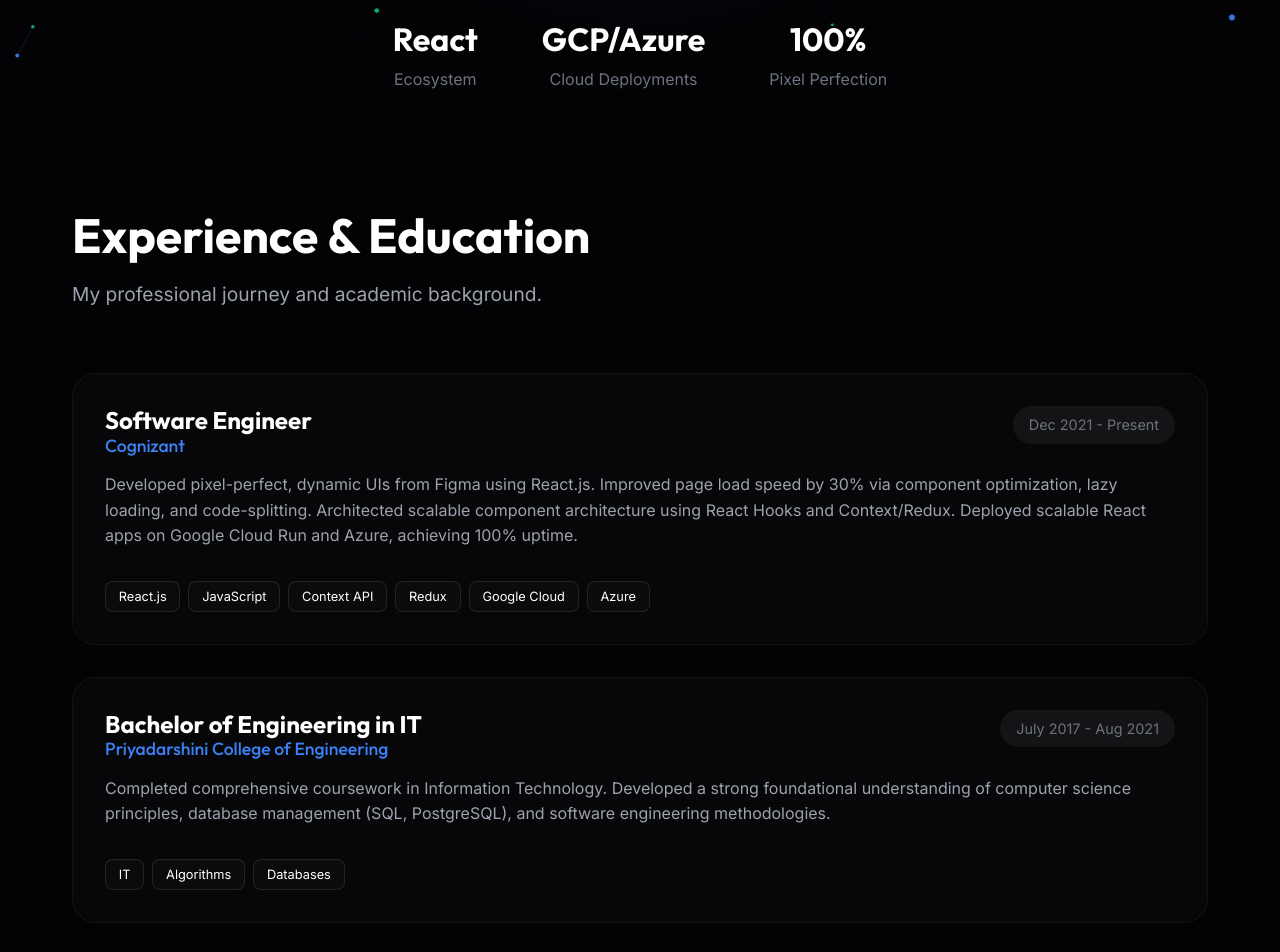
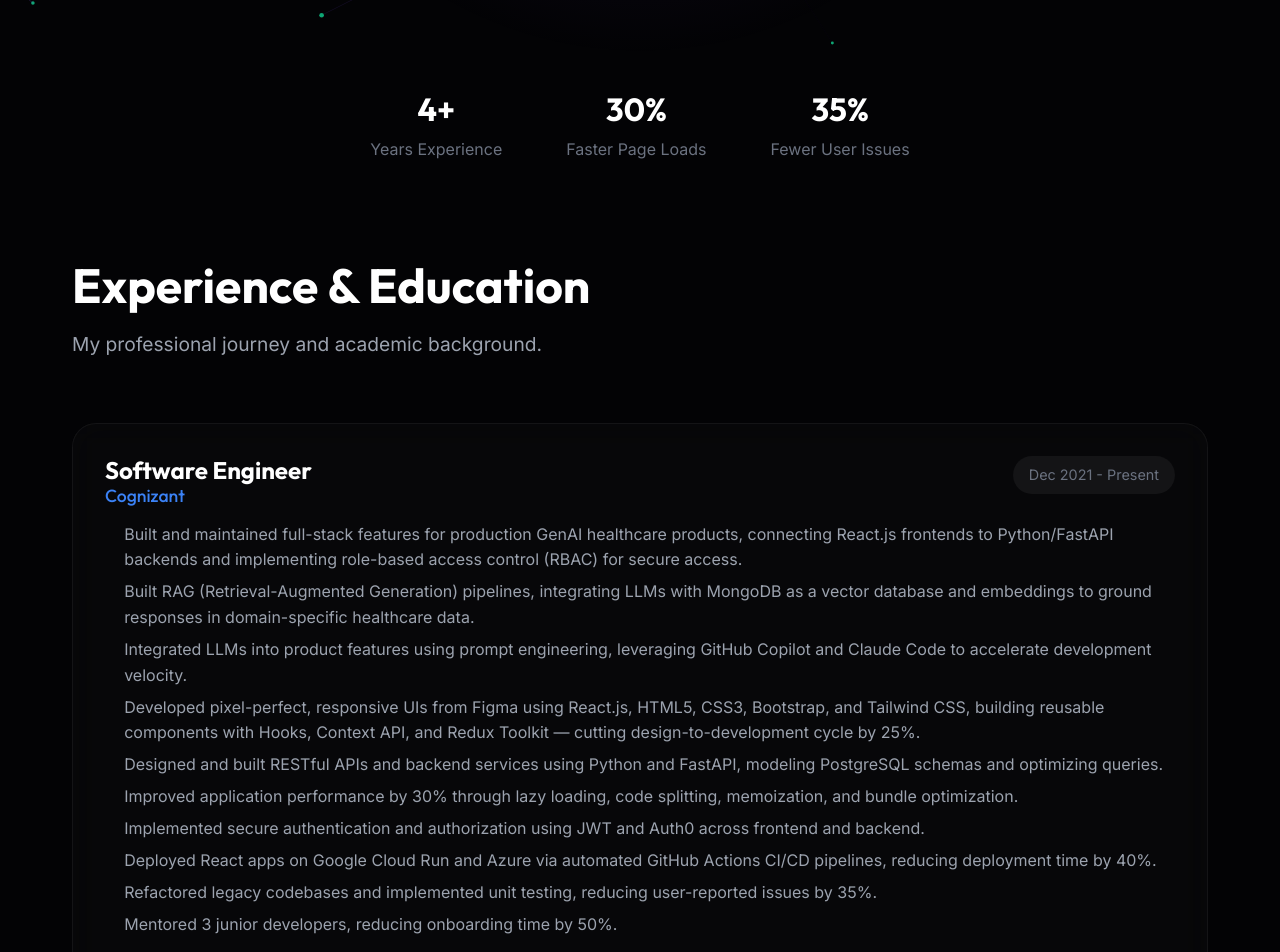
Before and after one commit to Kartik-K-github/Portfolio, a React (Vite) app: page / in a window 1280 px wide. Shown: the part 740-1692 px from the top of the page. Built offline with nearby package versions, Linux system fonts and the light colour scheme.

Commit message:
Refactor code structure for improved readability and maintainability

```diff
--- a/src/components/Experience.jsx
+++ b/src/components/Experience.jsx
@@ -6,15 +6,28 @@ const experiences = [
     role: "Software Engineer",
     company: "Cognizant",
     period: "Dec 2021 - Present",
-    description: "Developed pixel-perfect, dynamic UIs from Figma using React.js. Improved page load speed by 30% via component optimization, lazy loading, and code-splitting. Architected scalable component architecture using React Hooks and Context/Redux. Deployed scalable React apps on Google Cloud Run and Azure, achieving 100% uptime.",
-    tech: ["React.js", "JavaScript", "Context API", "Redux", "Google Cloud", "Azure"]
+    bullets: [
+      "Built and maintained full-stack features for production GenAI healthcare products, connecting React.js frontends to Python/FastAPI backends and implementing role-based access control (RBAC) for secure access.",
+      "Built RAG (Retrieval-Augmented Generation) pipelines, integrating LLMs with MongoDB as a vector database and embeddings to ground responses in domain-specific healthcare data.",
+      "Integrated LLMs into product features using prompt engineering, leveraging GitHub Copilot and Claude Code to accelerate development velocity.",
+      "Developed pixel-perfect, responsive UIs from Figma using React.js, HTML5, CSS3, Bootstrap, and Tailwind CSS, building reusable components with Hooks, Context API, and Redux Toolkit — cutting design-to-development cycle by 25%.",
+      "Designed and built RESTful APIs and backend services using Python and FastAPI, modeling PostgreSQL schemas and optimizing queries.",
+      "Improved application performance by 30% through lazy loading, code splitting, memoization, and bundle optimization.",
+      "Implemented secure authentication and authorization using JWT and Auth0 across frontend and backend.",
+      "Deployed React apps on Google Cloud Run and Azure via automated GitHub Actions CI/CD pipelines, reducing deployment time by 40%.",
+      "Refactored legacy codebases and implemented unit testing, reducing user-reported issues by 35%.",
+      "Mentored 3 junior developers, reducing onboarding time by 50%."
+    ],
+    tech: ["React.js", "Python", "FastAPI", "LLMs", "RAG", "MongoDB", "PostgreSQL", "Redux Toolkit", "Tailwind CSS", "JWT / Auth0", "GCP", "Azure", "GitHub Actions"]
   },
   {
     role: "Bachelor of Engineering in IT",
     company: "Priyadarshini College of Engineering",
     period: "July 2017 - Aug 2021",
-    description: "Completed comprehensive coursework in Information Technology. Developed a strong foundational understanding of computer science principles, database management (SQL, PostgreSQL), and software engineering methodologies.",
-    tech: ["IT", "Algorithms", "Databases"]
+    bullets: [
+      "Completed comprehensive coursework in Information Technology, covering core computer science principles and software engineering methodologies."
+    ],
+    tech: ["SQL", "PostgreSQL", "Algorithms", "Databases"]
   }
 ];
 
@@ -52,7 +65,11 @@ export default function Experience() {
                 {exp.period}
               </span>
             </div>
-            <p style={{ color: 'var(--text-secondary)', lineHeight: 1.6 }}>{exp.description}</p>
+            <ul style={{ color: 'var(--text-secondary)', lineHeight: 1.6, paddingLeft: '1.2rem', margin: 0, display: 'flex', flexDirection: 'column', gap: '0.4rem' }}>
+              {exp.bullets.map((b, i) => (
+                <li key={i}>{b}</li>
+              ))}
+            </ul>
             <div style={{ display: 'flex', gap: '0.5rem', flexWrap: 'wrap', marginTop: '1rem' }}>
               {exp.tech.map((t, i) => (
                 <span key={i} style={{ fontSize: '0.8rem', padding: '0.3rem 0.8rem', background: 'rgba(255,255,255,0.02)', border: '1px solid rgba(255,255,255,0.1)', borderRadius: '8px', color: 'var(--text-primary)' }}>
--- a/src/components/Hero.jsx
+++ b/src/components/Hero.jsx
@@ -38,7 +38,7 @@ export default function Hero() {
         transition={{ duration: 0.8, delay: 0.2 }}
         style={{ color: 'var(--text-secondary)', fontSize: '1.25rem', maxWidth: '600px', marginBottom: '3rem' }}
       >
-        I develop pixel-perfect, dynamic UIs using React.js. I focus on scalable component architectures, performance optimization, and rigorous testing to deliver seamless user experiences.
+        Software Engineer with 4+ years building full-stack web applications, including production GenAI healthcare products spanning React.js frontends and Python/FastAPI backends. I work with LLMs & RAG pipelines, REST API design, and performance optimization to ship secure, production-ready systems.
       </motion.p>
 
       <motion.div
@@ -50,7 +50,7 @@ export default function Hero() {
         <a href="#projects" className="glass-panel" style={{ padding: '1rem 2.5rem', display: 'flex', alignItems: 'center', gap: '0.5rem', color: 'var(--text-primary)', fontWeight: 600, fontSize: '1rem' }}>
           <Code2 size={20} /> View Work
         </a>
-        <a href="/KartikKurhewar_Resume.pdf" download="Kartik Kurhewar - Frontend Engineer.pdf" className="glass-panel" style={{ padding: '1rem 2.5rem', display: 'flex', alignItems: 'center', gap: '0.5rem', color: 'var(--text-primary)', fontWeight: 600, fontSize: '1rem' }}>
+        <a href="/Resume_Kartik_Kurhewar.pdf" download="Resume_Kartik_Kurhewar.pdf" className="glass-panel" style={{ padding: '1rem 2.5rem', display: 'flex', alignItems: 'center', gap: '0.5rem', color: 'var(--text-primary)', fontWeight: 600, fontSize: '1rem' }}>
           <Download size={20} /> Resume
         </a>
         <a href="#contact" className="glass-panel" style={{ padding: '1rem 2.5rem', display: 'inline-block', color: 'var(--text-primary)', fontWeight: 600, fontSize: '1rem', background: 'var(--accent-blue)', borderColor: 'transparent' }}>
@@ -65,16 +65,16 @@ export default function Hero() {
         style={{ display: 'flex', gap: '4rem', marginTop: '6rem', color: 'var(--text-muted)' }}
       >
         <div style={{ display: 'flex', flexDirection: 'column', alignItems: 'center', gap: '0.5rem' }}>
-          <h3 style={{ fontSize: '2rem', color: 'var(--text-primary)' }}>React</h3>
-          <p>Ecosystem</p>
+          <h3 style={{ fontSize: '2rem', color: 'var(--text-primary)' }}>4+</h3>
+          <p>Years Experience</p>
         </div>
         <div style={{ display: 'flex', flexDirection: 'column', alignItems: 'center', gap: '0.5rem' }}>
-          <h3 style={{ fontSize: '2rem', color: 'var(--text-primary)' }}>GCP/Azure</h3>
-          <p>Cloud Deployments</p>
+          <h3 style={{ fontSize: '2rem', color: 'var(--text-primary)' }}>30%</h3>
+          <p>Faster Page Loads</p>
         </div>
         <div style={{ display: 'flex', flexDirection: 'column', alignItems: 'center', gap: '0.5rem' }}>
-          <h3 style={{ fontSize: '2rem', color: 'var(--text-primary)' }}>100%</h3>
-          <p>Pixel Perfection</p>
+          <h3 style={{ fontSize: '2rem', color: 'var(--text-primary)' }}>35%</h3>
+          <p>Fewer User Issues</p>
         </div>
       </motion.div>
     </section>
```
Also changed, not shown: src/components/Background.jsx (line endings or trailing spaces), src/components/Contact.jsx (line endings or trailing spaces), 2 other files (tests, documents, lock files or other folders).
